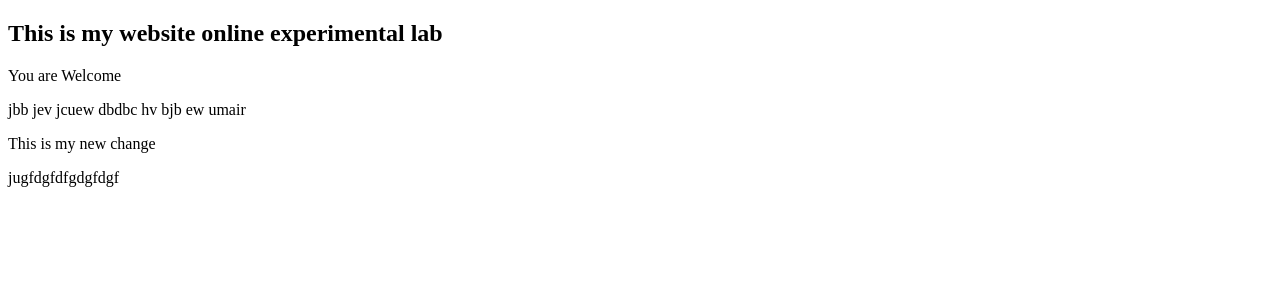
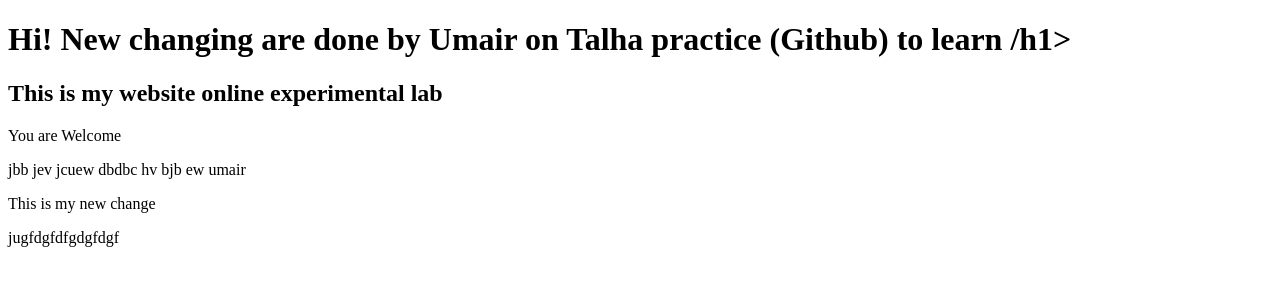
Before and after one commit to umair899/git-practice, a plain HTML site: page index.html in a window 1280 px wide. Drawn offline with Linux system fonts and the light colour scheme.

Commit message:
hi new chaning

```diff
--- a/index.html
+++ b/index.html
@@ -6,6 +6,7 @@
     <title>Talha and Umair</title>
   </head>
   <body>
+    <h1>Hi! New changing are done by Umair on Talha practice (Github) to learn /h1>
     <h2>This is my website online experimental lab</h2>
     <p>You are Welcome</p>
     <p>jbb jev jcuew dbdbc hv bjb ew umair </p>
```
